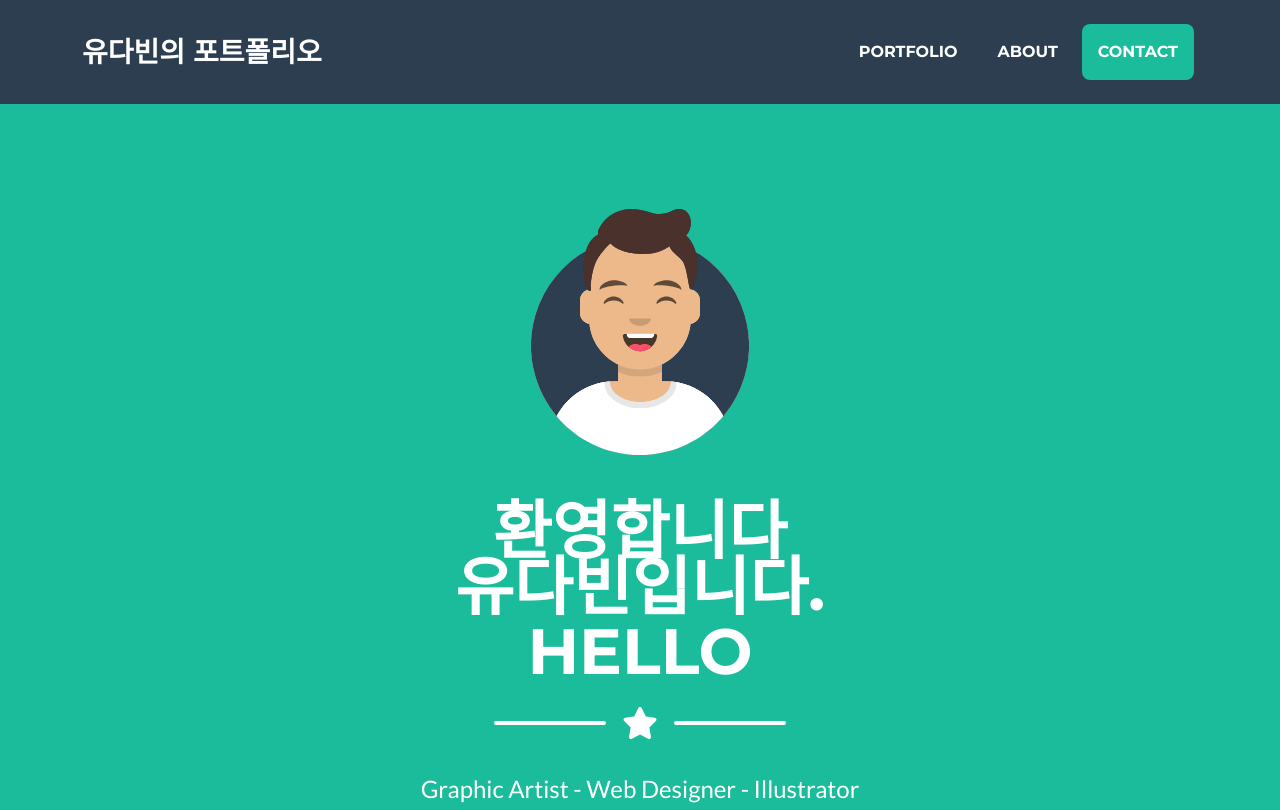
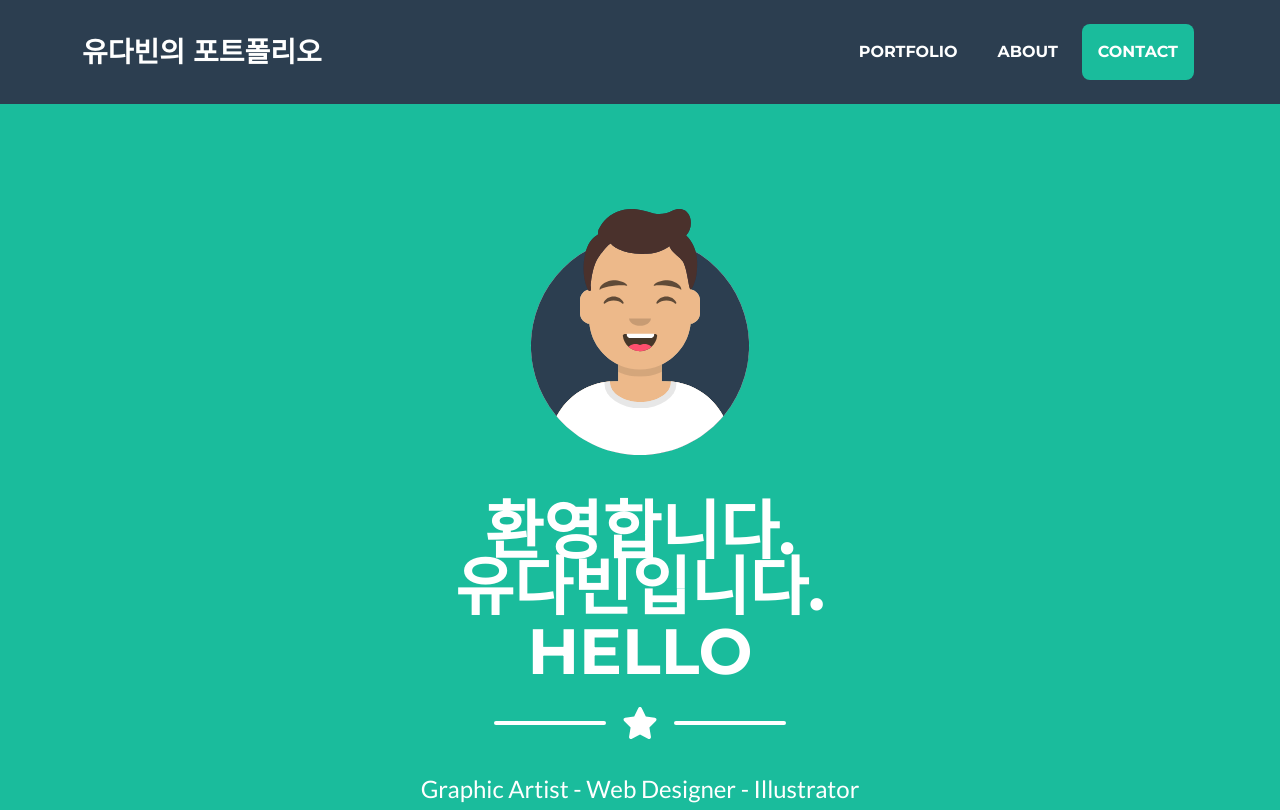
Before and after one commit to ydb9607/ydb9607.github.io, a plain HTML site: page index.html in a window 1280 px wide. Shown: the top 810 px of the page. Drawn offline with nearby package versions, Linux system fonts and the light colour scheme.

Commit message:
Creat index.html
.

```diff
--- a/index.html
+++ b/index.html
@@ -40,7 +40,7 @@
                 <!-- Masthead Avatar Image-->
                 <img class="masthead-avatar mb-5" src="assets/img/avataaars.svg" alt="..." />
                 <!-- Masthead Heading-->
-                <h1 class="masthead-heading text-uppercase mb-10">환영합니다<br>유다빈입니다.</h1>
+                <h1 class="masthead-heading text-uppercase mb-10">환영합니다.<br>유다빈입니다.</h1>
                 <h2 class="masthead-heading text-uppercase mb-0">Hello</h2>
                 <!-- Icon Divider-->
                 <div class="divider-custom divider-light">
```
